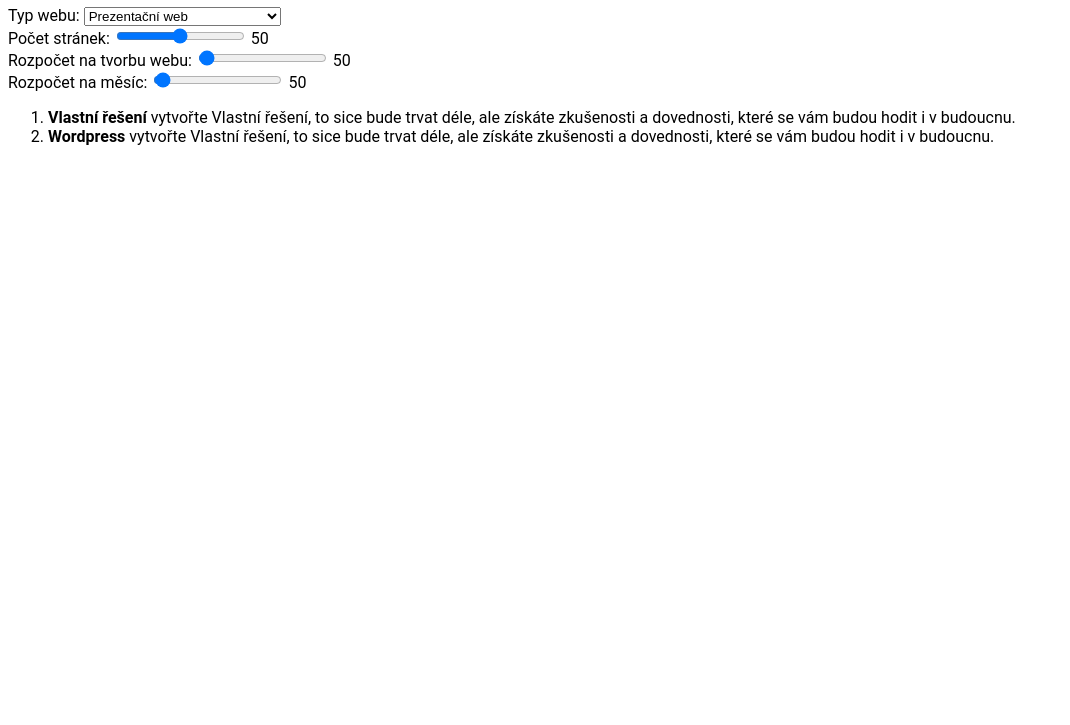
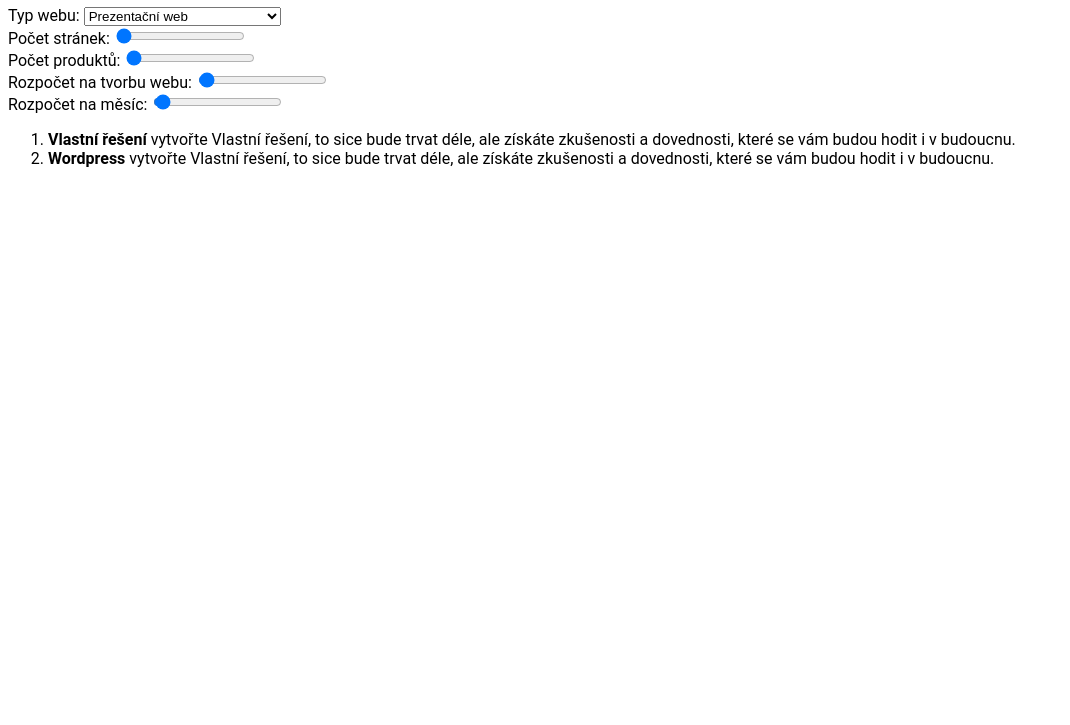
Before and after one commit to webgptorg/calculator, a website: page index.html in a window 1280 px wide. Shown: the part 75-800 px from the top of the page, without its empty margins (0-1070 px from the left). Drawn offline with Linux system fonts and the light colour scheme.

Commit message:
Update range input values in index.html

```diff
--- a/index.html
+++ b/index.html
@@ -34,11 +34,24 @@
                     type="range"
                     name="pages-count"
                     min="1"
-                    max="100"
+                    max="10000"
                     value="50"
                     oninput="this.nextElementSibling.value = this.value"
                 />
-                <output>50</output>
+                <output></output>
+            </label>
+
+            <label>
+                Počet produktů:
+                <input
+                    type="range"
+                    name="products-count"
+                    min="1"
+                    max="100000"
+                    value="50"
+                    oninput="this.nextElementSibling.value = this.value"
+                />
+                <output></output>
             </label>
 
             <label>
@@ -51,7 +64,7 @@
                     value="10000"
                     oninput="this.nextElementSibling.value = this.value"
                 />
-                <output>50</output>
+                <output></output>
             </label>
 
             <label>
@@ -64,7 +77,7 @@
                     value="1000"
                     oninput="this.nextElementSibling.value = this.value"
                 />
-                <output>50</output>
+                <output></output>
             </label>
         </form>
 
```
